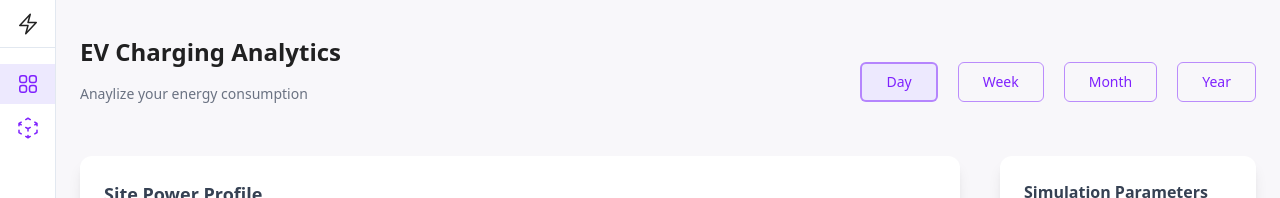
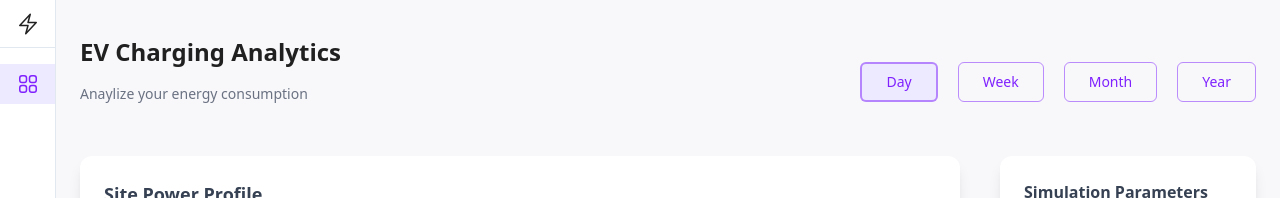
Before and after one commit to Ziva1011/EV-dashboard, a React (Vite) app: page / in a window 1280 px wide. Shown: the top 198 px of the page. Built offline with nearby package versions, Linux system fonts and the light colour scheme.

Commit message:
commented placeholder sidebar

```diff
--- a/src/components/SideBar.tsx
+++ b/src/components/SideBar.tsx
@@ -65,7 +65,7 @@
                 {!sidebarCollapsed && <span>Dashboard</span>}
               </button>
             </li>
-            <li className="hover:bg-violet-200 ">
+            {/*             <li className="hover:bg-violet-200 ">
               <button
                 type="button"
                 className={`flex w-full items-center gap-3 px-3 py-2 text-sm text-slate-700 hover:cursor-pointer
@@ -88,7 +88,7 @@
 
                 {!sidebarCollapsed && <span>My Charging Stations</span>}
               </button>
-            </li>
+            </li>*/}
           </ul>
         </nav>
       </div>
```
